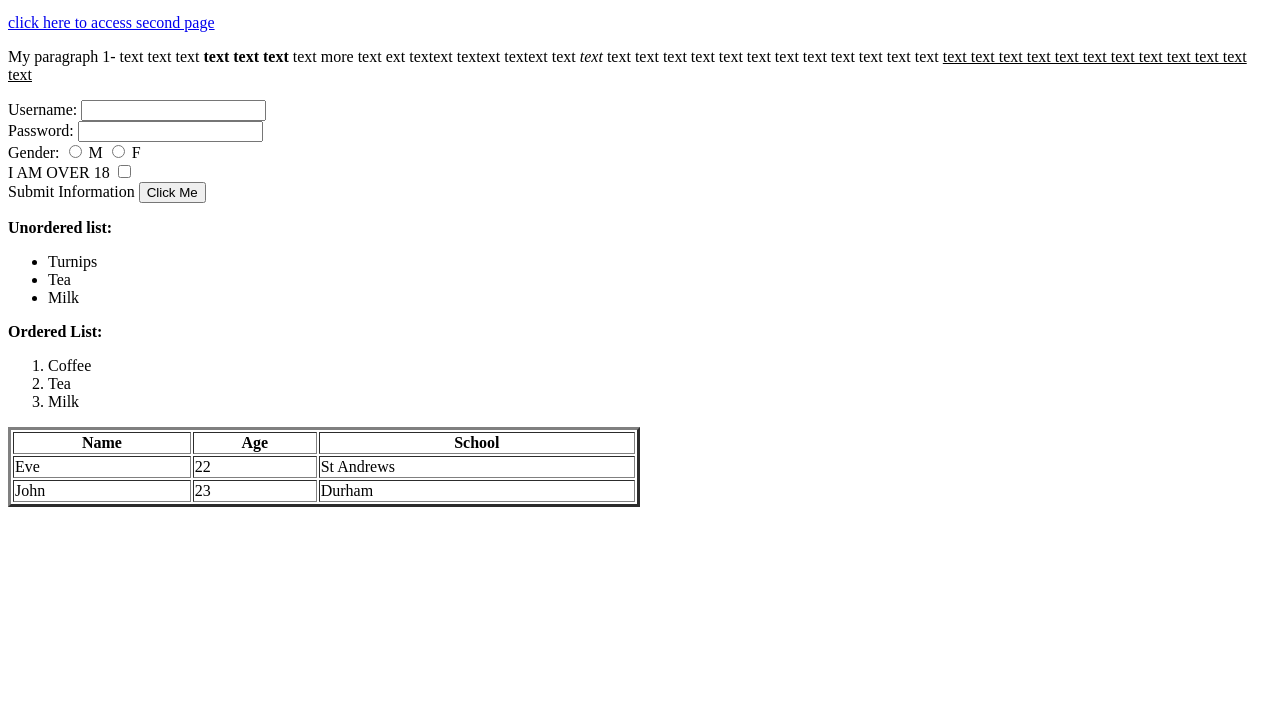
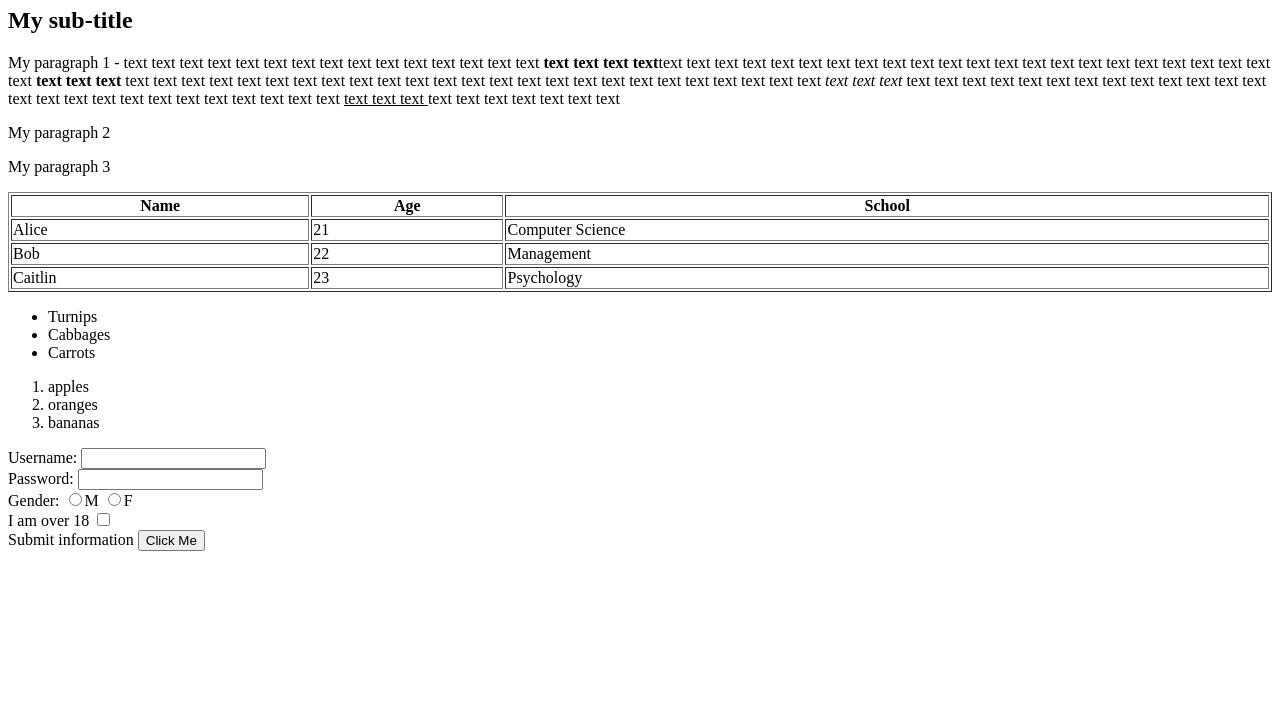
Before and after one commit to sibillamgrenon/cool, a plain HTML site: page index.html in a window 1280 px wide. Shown: the part 99-800 px from the top of the page. Drawn offline with Linux system fonts and the light colour scheme.

Commit message:
Re-updated

```diff
--- a/index.html
+++ b/index.html
@@ -1,64 +1,72 @@
+
 <html>
 	<head>
-		<title> This is my webpage </title>
-		</head>
-		<body>
-		<h1>My Title </h1>
-		<h2> My sub-title </h2>
+		  <title>This is my webpage</title>
+		<a href="second.html">click link to access second page</a>
+	</head>
 
-		<a href="second.html">click here to access second page</a>
+	  <link rel="stylesheet" type="text/css" href="code_day3.css">
 
-		<p> My paragraph 1- text text text
-		<strong> text text text </strong> text more text ext textext textext textext text <i> text </i> text text text text text text text text text text text text <u>text text text text text text text text text text text text </u>
+	<body>
 
-		</p>
+<h1>My Title</h1>
+		<h2>My sub-title</h2>
 
-			<form>
-				Username: <input type="text" /><br/>
-				Password: <input type= "password" /><br/>
-				Gender:
-					<input type= "radio" name= "g"/> M
-					<input type= "radio" name= "g"/> F <br/>
-				I AM OVER 18
-				<input type= "checkbox" /><br />
-				Submit Information
-				<input type="button" value= "Click Me" />
-				</form>
+		<p id="first">My paragraph 1 - text text text text text text text text text text text text text text text <strong>text text text text</strong>text text text text text text text text text text text text text text text text text text text text text text text <b>text text text </b>text text text text text text text text text text text text text text text text text text text text text text text text text <i>text text text </i>text text text text text text text text text text text text text text text text text text text text text text text text text <u>text text text </u>text text text text text text text</p>
+		<p>My paragraph 2</p>
+		<p>My paragraph 3</p>
 
-				<b>Unordered list:</b>
-				<ul style="list-style-type:disc">
- 					<li>Turnips</li>
-  					<li>Tea</li>
-  					<li>Milk</li>
-				</ul>
+		<table border=1 width=100%>
+			  <thead>
+    <tr>
+					      <th>Name</th>
+      <th>Age</th>
+      <th>School</th>
+				    </tr>
+			  <thead>
+  			<tbody>
+    <tr>
+      <td class="interesting">Alice</td>
+      <td>21</td>
+      <td>Computer Science</td>
+    </tr>
+    <tr>
+      <td>Bob</td>
+      <td>22</td>
+      <td>Management</td>
+    </tr>
+    <tr>
+      <td>Caitlin</td>
+      <td>23</td>
+      <td>Psychology</td>
+    </tr>
+			  </tbody>
+		</table>
 
-			</form>
-				<b>Ordered List:</b>
-			<ol>
-  				<li>Coffee</li>
- 				<li>Tea</li>
-  				<li>Milk</li>
-			</ol>
+		<ul>
+			  <li>Turnips</li>
+			  <li>Cabbages</li>
+			  <li class="interesting">Carrots</li>
+		</ul>
 
-								<table border="3" style="width:50%">
+		<ol>
+			  <li>apples</li>
+			  <li>oranges</li>
+			  <li>bananas</li>
+		</ol>
 
-   										 <th>Name</th>
-   										 <th>Age</th>
-   										 <th>School</th>
+		<form>
+  Username: <input type="text" /><br/>
+  Password: <input type="password" /><br/>
+  Gender:
+  <input type="radio" name="g" />M
+  <input type="radio" name="g" />F<br/>
+  I am over 18
+  <input type="checkbox" /><br/>
+  Submit information
+  <input id="submitbutton" type="button" value="Click Me" />
+		</form>
+		<!--THIS IS THE SYMBOL TO USE IF YOU NEED TO MAKE COMMENTS; -->
 
- 									 </th>
-  									<tr>
-    									<td>Eve</td>
-    									<td>22</td>
-    									<td>St Andrews</td>
-    								<tr>
-    									<td>John</td>
-    									<td>23</td>
-    									<td>Durham</td>
-
-  									</tr>
-								</table>
-
-		</body>
-
+	</body>
 </html>
```
